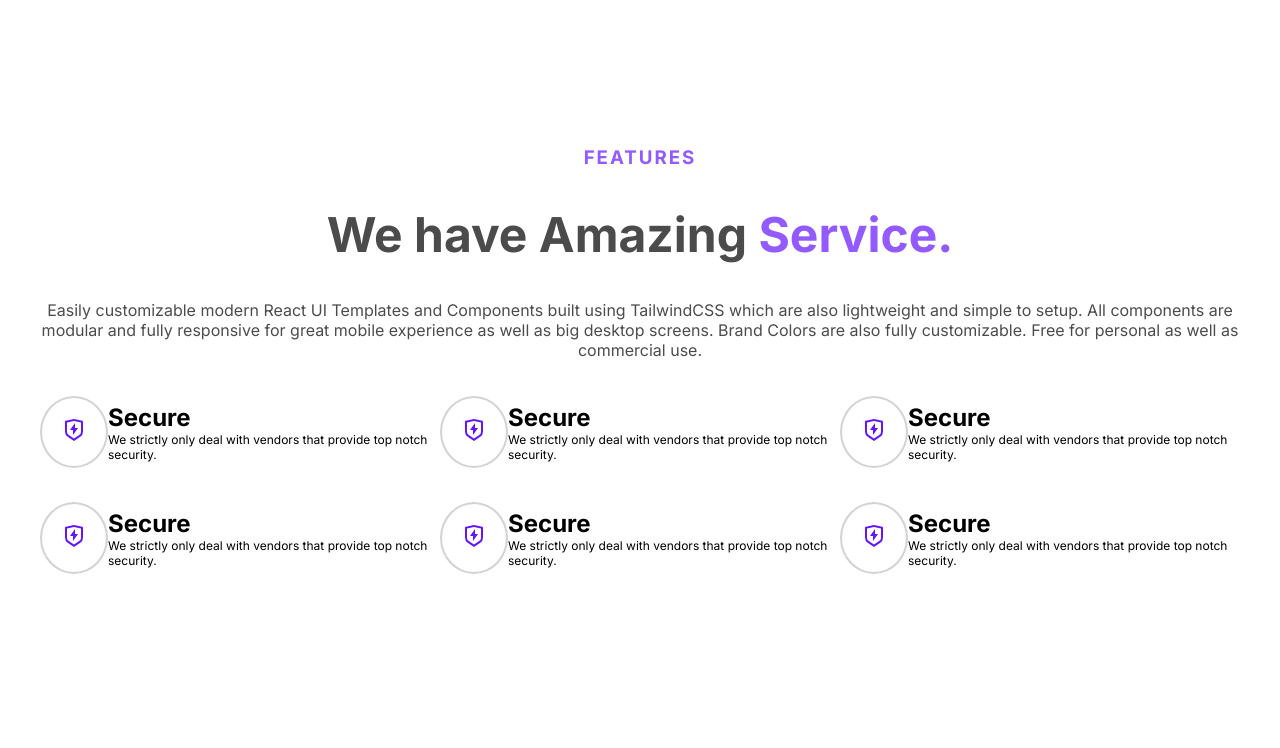
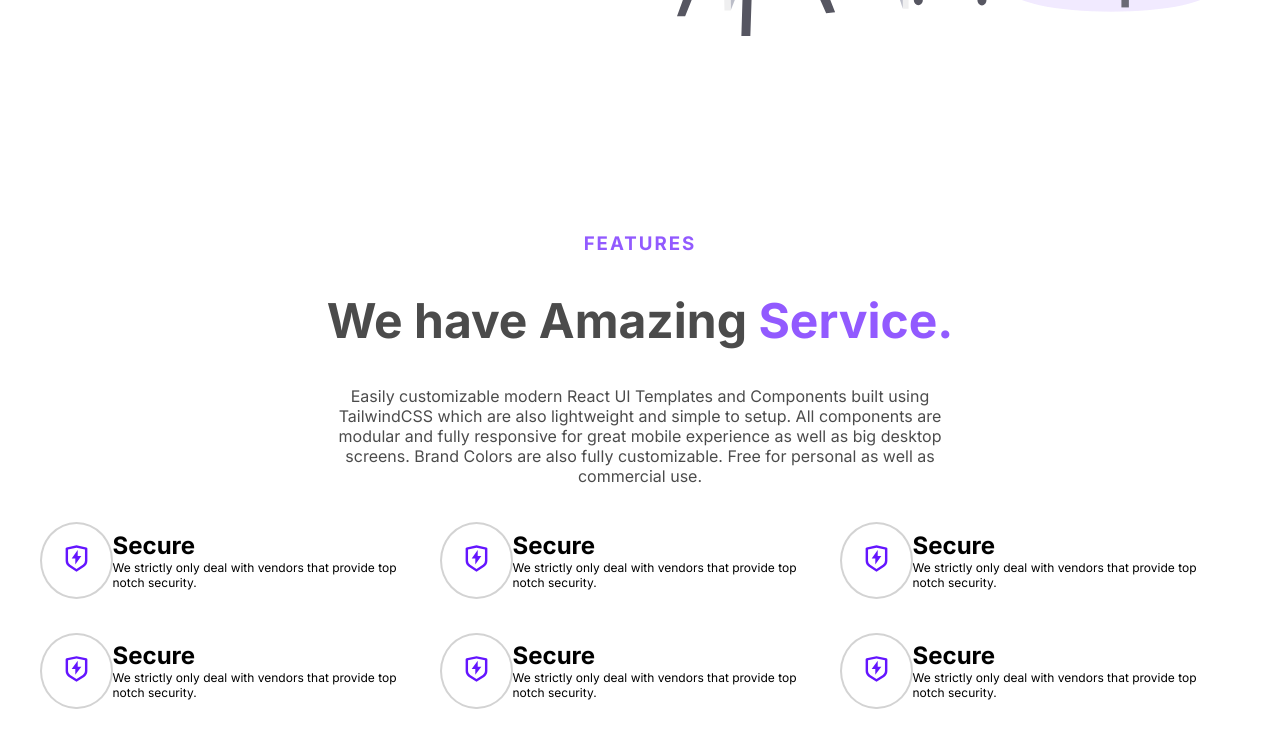
Before and after one commit to destrength/Treact-Clone-Website, a plain HTML site: page index.html in a window 1280 px wide. Shown: the part 734-1482 px from the top of the page. Before the commit the page ends 1438 px from the top, so only its background shows below. Drawn offline with Linux system fonts and the light colour scheme.

Commit message:
features sizing

```diff
--- a/index.html
+++ b/index.html
@@ -84,9 +84,11 @@
                 <h1 class="features__title words">
                     We have Amazing <span class="purple">Service.</span>
                 </h1>
-                <p class="features__description words">
-                    Easily customizable modern React UI Templates and Components built using TailwindCSS which are also lightweight and simple to setup. All components are modular and fully responsive for great mobile experience as well as big desktop screens. Brand Colors are also fully customizable. Free for personal as well as commercial use.
-                </p>
+                <div class="features__description--wrapper">
+                    <p class="features__description words">
+                        Easily customizable modern React UI Templates and Components built using TailwindCSS which are also lightweight and simple to setup. All components are modular and fully responsive for great mobile experience as well as big desktop screens. Brand Colors are also fully customizable. Free for personal as well as commercial use.
+                    </p>
+                </div>
                 <div class="features__container--list">
                     <div class="features__list">
                         <figure class="features__img">
--- a/styles.css
+++ b/styles.css
@@ -51,7 +51,7 @@ nav {
 }
 
 h1 {
-    font-size: 24px;
+    font-size: 48px;
 }
 
 ul {
@@ -95,12 +95,10 @@ li {
 
 .header__img {
     width: 60%;
-    padding-left: 200px;
 }
 
 .header__img--pic {
     width: 100%;
-    max-width: 500px;
 }
 
 .heading {
@@ -158,6 +156,9 @@ FEATURES
 
 .features__container {
     padding: 96px 0;
+    display: flex;
+    flex-direction: column;
+    align-items: center;
 }
 
 h3 {
@@ -168,8 +169,13 @@ h3 {
     font-size: 48px;
 }
 
+.features__description--wrapper {
+    width: 60%;
+}
+
 .features__description {
     font-size: 16px;
+    padding: 0 48px;
 }
 
 .features__container--list {
@@ -186,6 +192,7 @@ h3 {
 }
 
 .features__img {
+    width: 20%;
     border: 2px solid lightgrey;
     border-radius: 100%;
     padding: 20px;
@@ -193,6 +200,8 @@ h3 {
 }
 
 .features__img--icon {
+    width: 100%;
+    max-width: 100px;
    max-width: 400px;
 }
 
```
